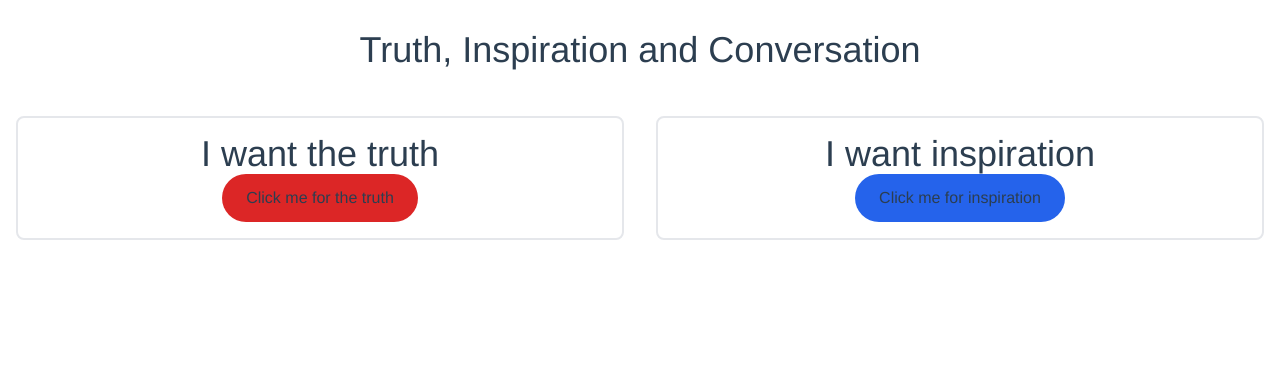
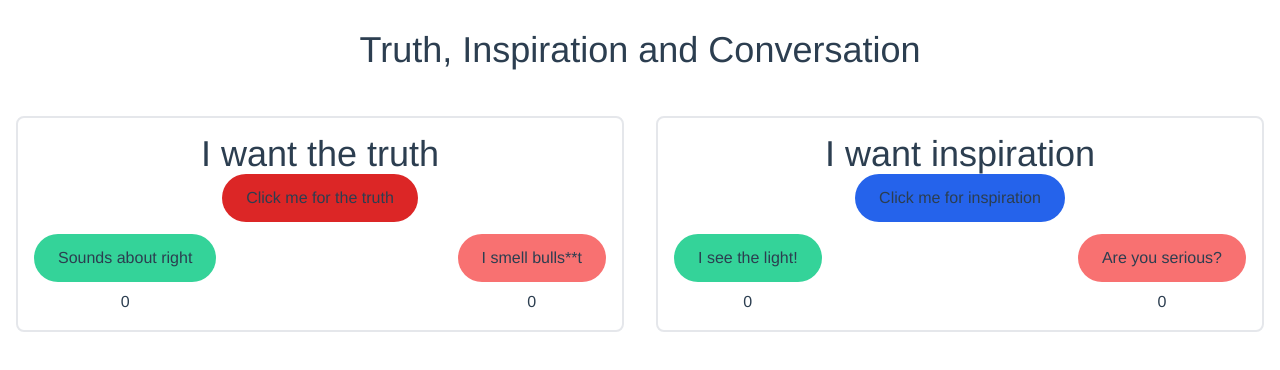
Before and after one commit to FenderStrat85/quotes, a Vue app in the folder client/: page / in a window 1280 px wide. Shown: the top 370 px of the page. Built offline with nearby package versions, Linux system fonts and the light colour scheme.

Commit message:
feat: extra buttons added, still needs additional styling

```diff
--- a/client/src/App.vue
+++ b/client/src/App.vue
@@ -2,8 +2,8 @@
   <div>
     <h1>Truth, Inspiration and Conversation</h1>
     <div id="app" class="w-screen">
-      <Trump class="w-6/12 h-3/6" />
-      <Kanye class="w-6/12 h-3/6" />
+      <Trump class="w-6/12 h-4/6" />
+      <Kanye class="w-6/12 h-4/6" />
     </div>
   </div>
 </template>
--- a/client/src/components/HelloWorld.vue
+++ /dev/null
@@ -1,58 +0,0 @@
-<template>
-  <div class="hello">
-    <h1>{{ msg }}</h1>
-    <p>
-      For a guide and recipes on how to configure / customize this project,<br>
-      check out the
-      <a href="https://cli.vuejs.org" target="_blank" rel="noopener">vue-cli documentation</a>.
-    </p>
-    <h3>Installed CLI Plugins</h3>
-    <ul>
-      <li><a href="https://github.com/vuejs/vue-cli/tree/dev/packages/%40vue/cli-plugin-babel" target="_blank" rel="noopener">babel</a></li>
-      <li><a href="https://github.com/vuejs/vue-cli/tree/dev/packages/%40vue/cli-plugin-eslint" target="_blank" rel="noopener">eslint</a></li>
-    </ul>
-    <h3>Essential Links</h3>
-    <ul>
-      <li><a href="https://vuejs.org" target="_blank" rel="noopener">Core Docs</a></li>
-      <li><a href="https://forum.vuejs.org" target="_blank" rel="noopener">Forum</a></li>
-      <li><a href="https://chat.vuejs.org" target="_blank" rel="noopener">Community Chat</a></li>
-      <li><a href="https://twitter.com/vuejs" target="_blank" rel="noopener">Twitter</a></li>
-      <li><a href="https://news.vuejs.org" target="_blank" rel="noopener">News</a></li>
-    </ul>
-    <h3>Ecosystem</h3>
-    <ul>
-      <li><a href="https://router.vuejs.org" target="_blank" rel="noopener">vue-router</a></li>
-      <li><a href="https://vuex.vuejs.org" target="_blank" rel="noopener">vuex</a></li>
-      <li><a href="https://github.com/vuejs/vue-devtools#vue-devtools" target="_blank" rel="noopener">vue-devtools</a></li>
-      <li><a href="https://vue-loader.vuejs.org" target="_blank" rel="noopener">vue-loader</a></li>
-      <li><a href="https://github.com/vuejs/awesome-vue" target="_blank" rel="noopener">awesome-vue</a></li>
-    </ul>
-  </div>
-</template>
-
-<script>
-export default {
-  name: 'HelloWorld',
-  props: {
-    msg: String
-  }
-}
-</script>
-
-<!-- Add "scoped" attribute to limit CSS to this component only -->
-<style scoped>
-h3 {
-  margin: 40px 0 0;
-}
-ul {
-  list-style-type: none;
-  padding: 0;
-}
-li {
-  display: inline-block;
-  margin: 0 10px;
-}
-a {
-  color: #42b983;
-}
-</style>
--- a/client/src/components/Kanye.vue
+++ b/client/src/components/Kanye.vue
@@ -10,6 +10,28 @@
         Click me for inspiration
       </button>
     </div>
+    <div class="flex justify-between mt-3">
+      <div>
+        <button
+          :disabled="this.incrementButtonsDisabled"
+          @click="increaseInspired"
+          class="bg-green-400 hover:bg-green-300 mb-2"
+        >
+          I see the light!
+        </button>
+        <p>{{ this.inspired }}</p>
+      </div>
+      <div>
+        <button
+          :disabled="this.incrementButtonsDisabled"
+          @click="increaseNotInspired"
+          class="bg-red-400 hover:bg-red-300 mb-2"
+        >
+          Are you serious?
+        </button>
+        <p>{{ this.notInspired }}</p>
+      </div>
+    </div>
   </div>
 </template>
 
@@ -20,12 +42,28 @@ export default {
   data() {
     return {
       quote: "",
+      inspired: 0,
+      notInspired: 0,
+      incrementButtonsDisabled: true,
     };
   },
   methods: {
     getQuote: async function () {
-      const dataFromApi = await apiService.getKanyeQuote();
-      this.quote = dataFromApi.quote;
+      try {
+        const dataFromApi = await apiService.getKanyeQuote();
+        this.quote = dataFromApi.quote;
+        this.incrementButtonsDisabled = false;
+      } catch (e) {
+        console.error("Error in api call", e);
+      }
+    },
+    increaseInspired() {
+      this.inspired += 1;
+      this.incrementButtonsDisabled = true;
+    },
+    increaseNotInspired() {
+      this.notInspired += 1;
+      this.incrementButtonsDisabled = true;
     },
   },
 };
--- a/client/src/components/Trump.vue
+++ b/client/src/components/Trump.vue
@@ -10,6 +10,28 @@
         Click me for the truth
       </button>
     </div>
+    <div class="flex justify-between mt-3">
+      <div>
+        <button
+          :disabled="this.incrementButtonsDisabled"
+          @click="increaseAgree"
+          class="bg-green-400 hover:bg-green-300 mb-2"
+        >
+          Sounds about right
+        </button>
+        <p>{{ this.agree }}</p>
+      </div>
+      <div>
+        <button
+          :disabled="this.incrementButtonsDisabled"
+          @click="increaseDisagree"
+          class="bg-red-400 hover:bg-red-300 mb-2"
+        >
+          I smell bulls**t
+        </button>
+        <p>{{ this.disagree }}</p>
+      </div>
+    </div>
   </div>
 </template>
 
@@ -20,6 +42,9 @@ export default {
   data() {
     return {
       quote: "",
+      agree: 0,
+      disagree: 0,
+      incrementButtonsDisabled: true,
     };
   },
   methods: {
@@ -27,9 +52,18 @@ export default {
       try {
         const dataFromApi = await apiService.getTrumpQuote();
         this.quote = dataFromApi.value;
+        this.incrementButtonsDisabled = false;
       } catch (e) {
-        console.log("Error in apiCall");
+        console.error("Error in api call", e);
       }
+    },
+    increaseAgree() {
+      this.agree += 1;
+      this.incrementButtonsDisabled = true;
+    },
+    increaseDisagree() {
+      this.disagree += 1;
+      this.incrementButtonsDisabled = true;
     },
   },
 };
```
